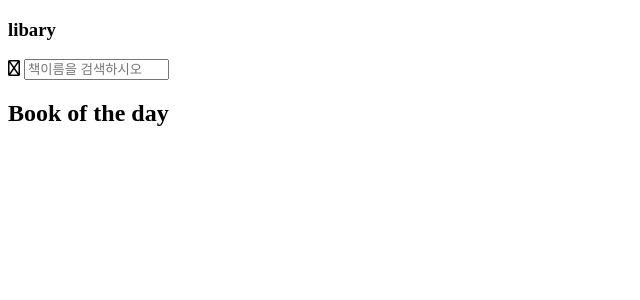
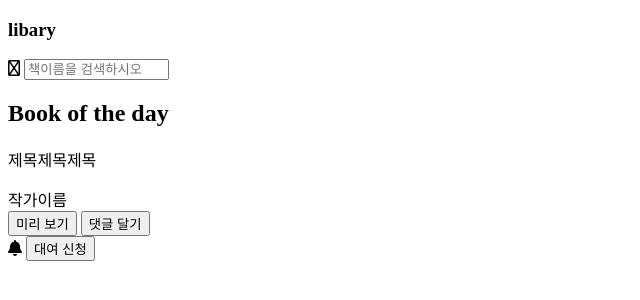
Before and after one commit to nuvy-s/html-css, a plain HTML site: page 05-library/index.html in a window 1280 px wide. Shown: the whole page, without its empty margins (0-640 px from the left). Drawn offline with Linux system fonts and the light colour scheme.

Commit message:
Add book information and actions

```diff
--- a/05-library/index.html
+++ b/05-library/index.html
@@ -21,6 +21,18 @@
                 <h2>Book of the day</h2>
                 <div class="section-list">
                     <div class="section-image"></div>
+                    <div class="section-actions">
+                        <p>제목제목제목</p>
+                        <span>작가이름</span>
+                        <div class="section-but">
+                            <button class="preview">미리 보기</button>
+                            <button class="comment">댓글 달기</button>
+                        </div>
+                        <div class="section-icon">
+                            <i class="fa-solid fa-bell"></i>
+                            <button class="borrow">대여 신청</button>
+                        </div>
+                    </div>
                 </div>
             </div>
             <!-- 베스트 책 추천 -->
```
